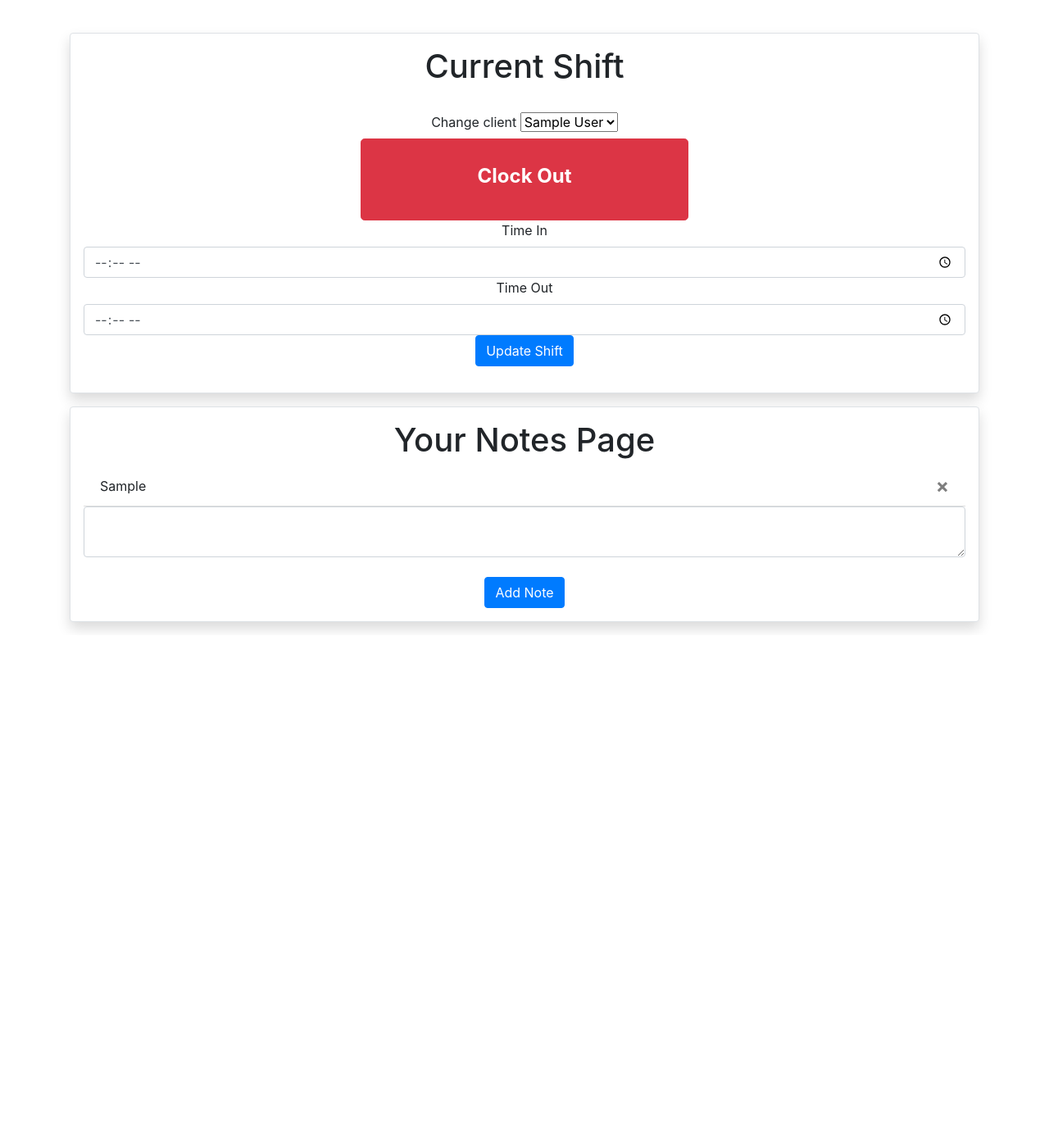
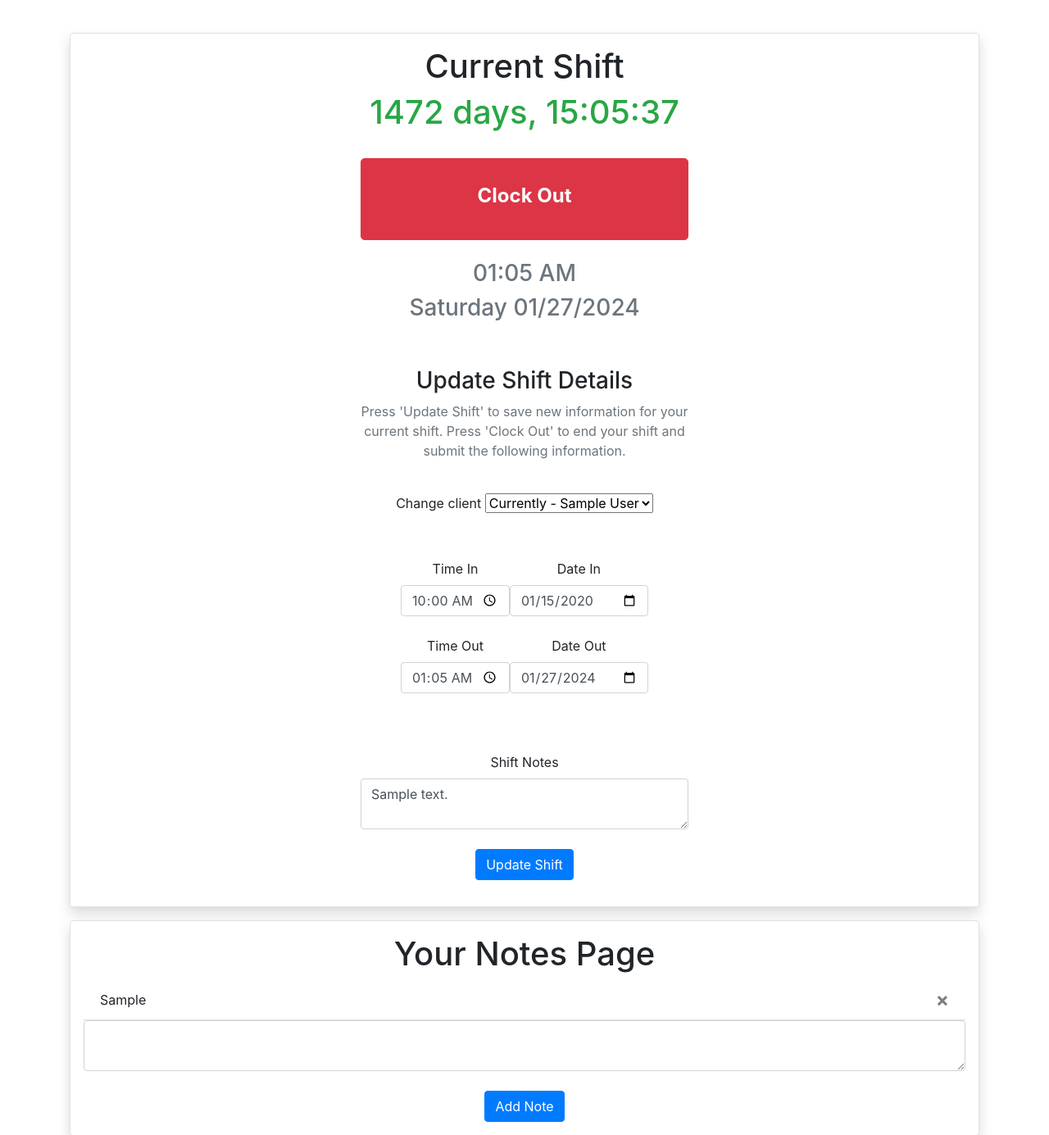
Before and after one commit to tjmeier/Flask-Web-App, a Flask app: page / in a window 1280 px wide. Shown: the part 56-1441 px from the top of the page at 82% size. Before the commit the page ends 826 px from the top, so only its background shows below. Run offline with Flask 3, Linux system fonts and the light colour scheme; a user stored in the database is signed in; tables that the repository leaves empty hold one stand-in row (values such as "Sample post"); some libraries are stand-ins or nearby versions.

Commit message:
finished pretest shift logging page

```diff
--- a/website/templates/admin_see_client.html
+++ b/website/templates/admin_see_client.html
@@ -29,7 +29,7 @@
             </tr>
             <tr>
                 <td class="font-weight-light"  scope="row">Date Added</td>
-                <td class="text-secondary">{{see_client.datetime_added}} UTC</td>
+                <td class="text-secondary">{{see_client.datetime_added}}</td>
             </tr>
             <tr>
                 <td class="font-weight-light"  scope="row">Client ID</td>
--- a/website/templates/admin_see_user.html
+++ b/website/templates/admin_see_user.html
@@ -37,7 +37,7 @@
             </tr>
             <tr>
                 <td class="font-weight-light"  scope="row">Date Joined</td>
-                <td class="text-secondary">{{see_user.datetime_joined}} UTC</td>
+                <td class="text-secondary">{{see_user.datetime_joined}}</td>
             </tr>
             <tr>
                 <td class="font-weight-light"  scope="row">User ID</td>
--- a/website/templates/home.html
+++ b/website/templates/home.html
@@ -9,10 +9,23 @@
     <form method="POST"> <!-- HTTP post-->
         <div class="form-group" align="center">
 
-            {% if user.activeShift_id == 0 %}
+            {% if user.activeShift_id == 0 %} <!-- user is currently clocked out-->
                 <h1>New Shift</h1>
 
                 <br/>
+
+                <button type="submit" style="width: 400px; height: 100px" class="btn btn-success btn-lg" name="btn" value="clockin">
+                    <h4 class="font-weight-bold">Clock In</h4>
+                </button>
+
+                <br/>
+                <br/>
+
+                <h3 class="text-secondary">{{current_time12h}}</h3>
+                <h3 class="text-secondary">{{current_weekday}} {{current_date}}</h3>
+
+                <br/>
+
 
                 <label for="client-id">Choose a client</label>
                 <select id="client-id" name="client-id" class="form-select form-select-lg">
@@ -21,23 +34,12 @@
                     {% endfor %}
                 </select>
 
-                <br/>
 
-                <button type="submit" style="width: 400px; height: 100px" class="btn btn-success btn-lg" name="btn" value="clockin">
-                    <h4 class="font-weight-bold">Clock In</h4>
-                </button>
 
-            {% else %}
+            {% else %} <!-- user is currently clocked in-->
                 <h1>Current Shift</h1>
 
-                <br/>
-
-                <label for="client-id">Change client</label>
-                <select id="client-id" name="client-id" class="form-select form-select-lg">
-                    {% for client in all_clients %}
-                        <option value="{{client.id}}">{{client.firstName}} {{client.lastName}}</option>
-                    {% endfor %}
-                </select>
+                <h1 class="text-success">{{shift_totaltime}}</h1>
 
                 <br/>
 
@@ -47,18 +49,70 @@
 
 
                 <br/>
+                <br/>
+
+                <h3 class="text-secondary">{{current_time12h}}</h3>
+                <h3 class="text-secondary">{{current_weekday}} {{current_date}}</h3>
+
+                <br/>
+                <br/>
+
+                <h3>Update Shift Details</h3>
+                <p  style="width: 400px" class="text-secondary">
+                    Press 'Update Shift' to save new information for your current shift.
+                    Press 'Clock Out' to end your shift and submit the following information.
+                </p>
 
 
-                <label for="time-in">Time In</label>
-                <input type="time" class="form-control" id="time-in" name="time-in" placeholder="Time in"/>
+                <br/>
 
-                <label for="time-out">Time Out</label>
-                <input type="time" class="form-control" id="time-out" name="time-out" placeholder="Time out"/>
+                <label for="client-id">Change client</label>
+                <select id="client-id" name="client-id" class="form-select form-select-lg">
+                    <option value="{{shift_client.id}}">Currently - {{shift_client.firstName}} {{shift_client.lastName}}</option>
+                    {% for client in all_clients %}
+                        <option value="{{client.id}}">{{client.firstName}} {{client.lastName}}</option>
+                    {% endfor %}
+                </select>
+
+                <br/>
+                <br/>
+                <br/>
+
+                <div align="center" class = "input-group justify-content-center">
+                    <div class = "col-xs-6">
+                        <label for="time-in">Time In</label>
+                        <input type="time" class="form-control" id="time-in" name="time-in" value="{{shift_timein24h}}"/> <!-- html time input type works with 24h time-->
+                    </div>
+                    <div class="col-xs-6">
+                        <label for="date-in">Date In</label>
+                        <input type="date" class="form-control" id="date-in" name="date-in" value="{{shift_dateymd}}"/> <!-- html time input type works with YYYY-MM-DD date-->
+                    </div>
+                </div>
+
+                <br/>
+
+                <div align="center" class = "input-group justify-content-center">
+                    <div class="col-xs-6">
+                        <label for="time-out">Time Out</label>
+                        <input type="time" class="form-control" id="time-out" name="time-out" value="{{current_time24h}}"/>
+                    </div>
+                    <div class="col-xs-6">
+                        <label for="date-out">Date Out</label>
+                        <input type="date" class="form-control" id="date-out" name="date-out" value="{{current_dateymd}}"/>
+                    </div>
+                </div>
+
+                <br/>
+                <br/>
+                <br/>
+
+                <label for="shift-note">Shift Notes</label>
+                <textarea style="width: 400px" name="shift-note" id="shift-note" class="form-control">{{shift_note}}</textarea>
+
+                <br/>
 
 
                 <button type="submit" class="btn btn-primary" name="btn" value="current-shift-update">Update Shift</button>
-
-
 
             {% endif %}
 
@@ -70,6 +124,7 @@
     </form>
 </div>
 
+<!-- users personal notes page-->
 
 <div class="container p-3 my-3 border shadow bg-white rounded">
     <h1 align="center">Your Notes Page</h1>
--- a/website/views.py
+++ b/website/views.py
@@ -3,7 +3,7 @@ from flask_login import login_required, current_user
 from .models import Note, Client, Shift
 from . import db #imports database 'db' from the current directory defined in __init__.py
 import json
-
+from datetime import datetime, date
 
 views = Blueprint('views', __name__)
 
@@ -12,6 +12,37 @@ views = Blueprint('views', __name__)
 def home():
     data = request.form
 
+    all_clients = Client.query.order_by(Client.lastName)
+
+    #generating page variables
+    now = datetime.now()
+    current_weekday = now.strftime("%A")
+    current_date = now.strftime("%m/%d/%Y")
+    current_time12h = now.strftime("%I:%M %p")
+    current_time24h = now.strftime("%H:%M")
+    current_dateymd = now.strftime("%Y-%m-%d")
+
+
+    current_shift = Shift.query.get(current_user.activeShift_id)
+    if current_shift:
+        shift_timein24h = (current_shift.datetime_clockin).strftime("%H:%M")
+
+        shift_timedelta = now - (current_shift.datetime_clockin)
+        shift_totaltime = (str(shift_timedelta))[0:(str(shift_timedelta)).rfind(".")] #truncate the fractions of seconds from shift_timedelta
+        shift_client = Client.query.get(current_shift.client_id)
+
+        shift_dateymd = (current_shift.datetime_clockin).strftime("%Y-%m-%d")
+        shift_note = current_shift.note
+
+    else:
+        shift_timein24h = ""
+        shift_totaltime = ""
+        shift_client = ""
+        shift_dateymd = ""
+        shift_note = ""
+
+
+
     if request.method == 'POST':
 
         if request.form['btn'] == 'clockin':
@@ -19,7 +50,7 @@ def home():
             shift_client_id = request.form.get('client-id')
 
             #create a new shift
-            new_shift = Shift(user_id = current_user.id, client_id = shift_client_id)
+            new_shift = Shift(user_id = current_user.id, client_id = shift_client_id, datetime_clockin=datetime.now())
             db.session.add(new_shift)
             db.session.commit()
 
@@ -33,9 +64,72 @@ def home():
             return redirect(url_for('views.home'))
 
         elif request.form['btn'] == 'clockout':
-            pass
-        elif request.form['btn'] == 'current-shift-update':
-            pass
+            time_in = request.form.get('time-in')
+            time_out = request.form.get('time-out')
+            date_in = request.form.get('date-in')
+            date_out = request.form.get('date-out')
+            shift_client_id = request.form.get('client-id')
+
+
+            shift_note = request.form.get('shift-note')
+
+
+            #filling in dinal shift data
+            ending_shift = Shift.query.get(current_user.activeShift_id)
+            current_user.activeShift_id = 0
+
+            final_datetime_in = datetime.strptime(time_in + " " + date_in, "%H:%M %Y-%m-%d")
+            final_datetime_out = datetime.strptime(time_out + " " + date_out, "%H:%M %Y-%m-%d")
+            shift_totalhours = round((final_datetime_out - final_datetime_in).total_seconds()/3600, 5)
+
+
+            ending_shift.client_id = shift_client_id
+            ending_shift.datetime_clockin = final_datetime_in
+            ending_shift.datetime_clockout = final_datetime_out
+            ending_shift.total_hours = shift_totalhours
+
+            ending_shift.is_active = False
+            ending_shift.note = shift_note
+
+            flash('You successfully clocked out! Your shift lasted '+str(shift_totalhours)+' hours!', category='success')
+
+
+            db.session.commit()
+
+
+        elif request.form['btn'] == "current-shift-update":
+
+            #the only info you can update is the shift_note, time in (not time out), and the client
+            time_in = request.form.get('time-in')
+            date_in = request.form.get('date-in')
+            shift_client_id = request.form.get('client-id')
+            shift_note = request.form.get('shift-note')
+
+
+            final_datetime_in = datetime.strptime(time_in + " " + date_in, "%H:%M %Y-%m-%d")
+
+
+            current_shift.client_id = shift_client_id
+            current_shift.datetime_clockin = final_datetime_in
+            current_shift.note = shift_note
+
+            db.session.commit()
+
+            flash('Current shift details successfully updated!', category='success')
+
+            #recalculate shift times to be displayed on the page (could be consolidated)
+            shift_timein24h = (current_shift.datetime_clockin).strftime("%H:%M")
+            shift_timedelta = now - (current_shift.datetime_clockin)
+            shift_totaltime = (str(shift_timedelta))[0:(str(shift_timedelta)).rfind(".")] #truncate the fractions of seconds from shift_timedelta
+            shift_client = Client.query.get(current_shift.client_id)
+
+            shift_dateymd = (current_shift.datetime_clockin).strftime("%Y-%m-%d")
+            shift_note = current_shift.note
+
+
+
+
+
         elif request.form['btn'] == 'notes':
             note = request.form.get('note')
 
@@ -50,10 +144,22 @@ def home():
 
 
 
-    all_clients = Client.query.order_by(Client.lastName)
 
 
-    return render_template("home.html", user=current_user, all_clients=all_clients)
+
+    return render_template("home.html",
+        user=current_user,
+        all_clients=all_clients,
+        current_weekday=current_weekday,
+        current_date=current_date,
+        current_dateymd=current_dateymd,
+        shift_dateymd=shift_dateymd,
+        current_time12h=current_time12h,
+        current_time24h=current_time24h,
+        shift_timein24h=shift_timein24h,
+        shift_totaltime = shift_totaltime,
+        shift_client = shift_client,
+        shift_note = shift_note)
 
 @views.route('/delete-note', methods=['POST'])
 def delete_note():
```
Also changed, not shown: website/models.py (+9 -5 lines).
